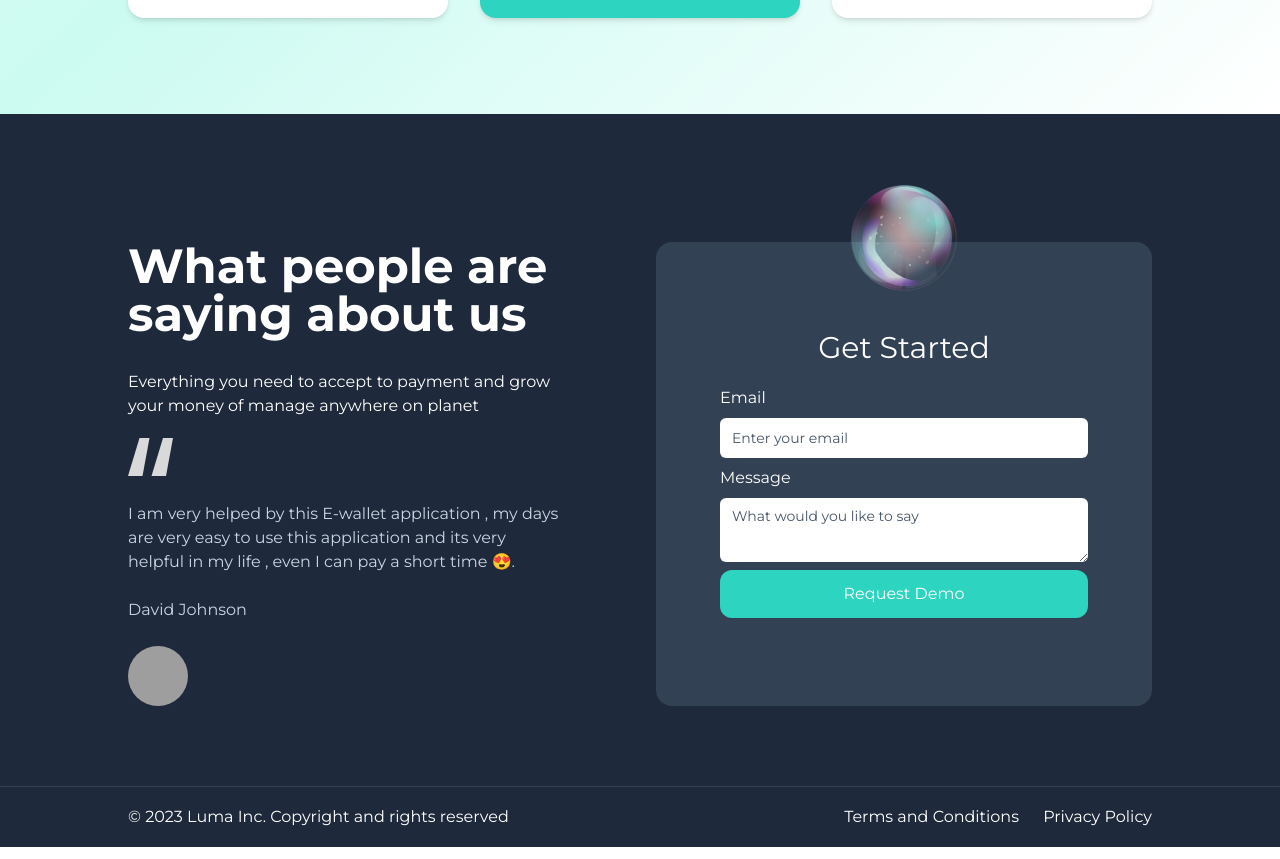
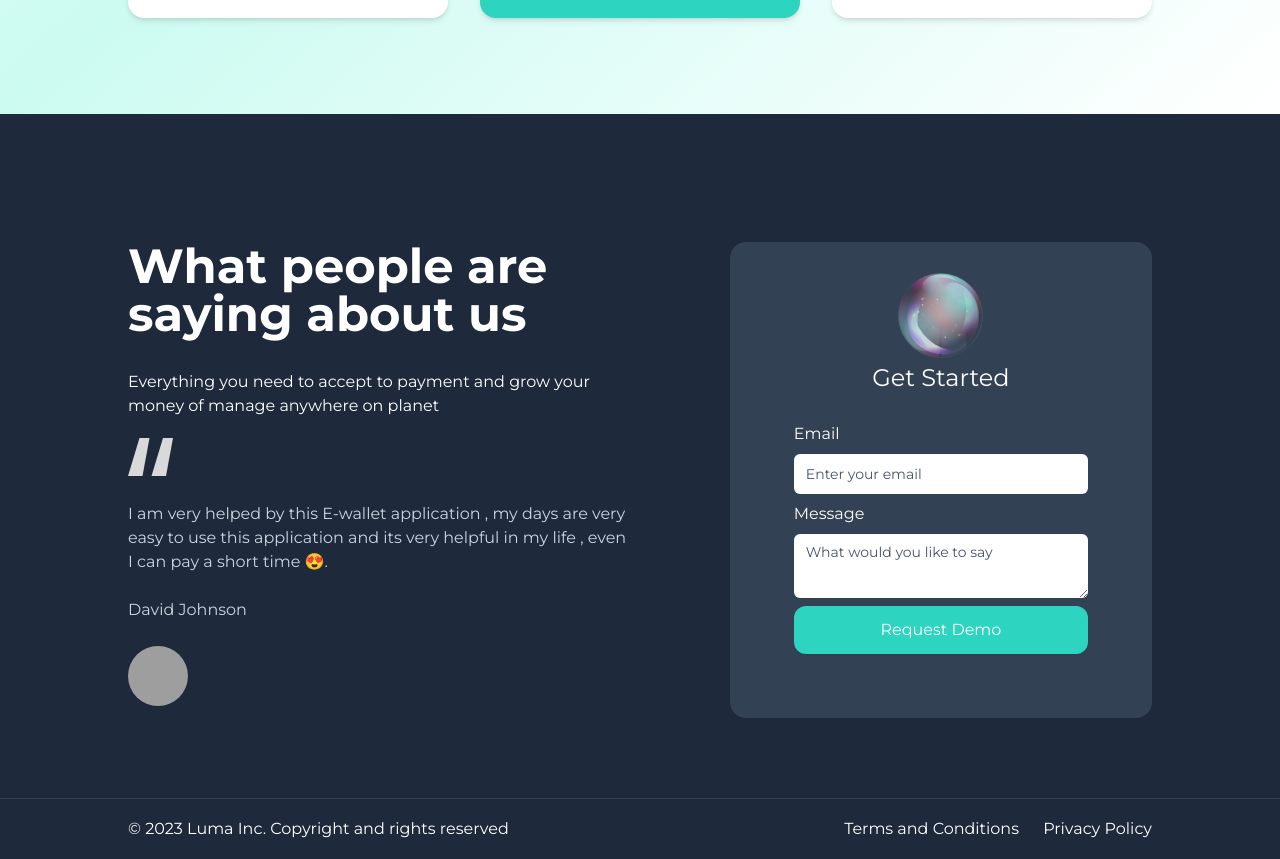
Before and after one commit to danju4rizzl/luma-v1, a Next.js app: page / in a window 1280 px wide. Shown: the part 4129-4988 px from the top of the page. Built offline with nearby package versions, Linux system fonts and the light colour scheme; grey boxes are pictures that could not be loaded.

Commit message:
added entire site responsiveness

```diff
--- a/components/ContactForm.tsx
+++ b/components/ContactForm.tsx
@@ -2,23 +2,23 @@ import { Button } from "@/components"
 
 export default function ContactForm() {
 	return (
-		<form className="grid  mt-5">
+		<form className="grid mt-5">
 			<label htmlFor="email">Email</label>
 			<input
 				name="email"
 				id="email"
 				type="email"
 				placeholder="Enter your email"
-				className=" py-2 px-3 my-2 rounded-md text-black placeholder:text-slate-600 placeholder:text-sm"
+				className="py-2 px-3 my-2 rounded-md text-black placeholder:text-slate-600 placeholder:text-sm"
 			/>
 
 			<label htmlFor="message">Message</label>
 			<textarea
-
 				name="message"
 				id="message"
 				placeholder="What would you like to say"
-				className="w-full py-2 px-3 my-2 rounded-md text-black placeholder:text-slate-600 placeholder:text-sm"
+				className="py-2 px-3 my-2 rounded-md text-black placeholder:text-slate-600 placeholder:text-sm "
+
 			></textarea>
 
 			<Button title="Request Demo" active />
--- a/components/Footer.tsx
+++ b/components/Footer.tsx
@@ -1,14 +1,16 @@
-import { CustomText } from "@/components"
-import Link from "next/link"
+import { CustomText } from "@/components";
+import Link from "next/link";
 
 export default function Footer() {
   return (
-		<footer className="flex justify-between items-center  bg-slate-800 text-white px-32 py-3 border-t border-slate-700">
+    <footer className="p-5 md:py-3 md:px-16 lg:px-32  bg-slate-800 text-white border-t border-slate-700 text-center lg:text-left">
+     <div className="grid md:flex justify-between items-center">
 	 <CustomText text="© 2023 Luma Inc. Copyright and rights reserved" />
-			<div className="space-x-5">
+      <div className="space-x-5 order-first md:order-last">
         <Link href="/">Terms and Conditions</Link>
         <Link href="/"> Privacy Policy</Link>
       </div>
+	 </div>
     </footer>
-	)
+  );
 }
--- a/components/Pricing.tsx
+++ b/components/Pricing.tsx
@@ -74,7 +74,7 @@ export default function Pricing() {
 
   return (
     <div className="grid justify-center">
-      <div className="bg-white rounded-md p-2 shadow-lg mt-10 mb-16 mx-auto">
+      <div className="bg-white rounded-md shadow-lg p-2 mt-10 mb-16 mx-auto">
         <PriceSwitch
           title={`Pay ${MONTHLY}`}
           active={activeSwitch === MONTHLY}
@@ -87,7 +87,7 @@ export default function Pricing() {
         />
       </div>
 
-      <div className="grid lg:grid-cols-3 gap-8 ">
+      <div className="grid lg:grid-cols-3 gap-8">
         {priceCardData.map(
           ({ cardTitle, monthlyPrice, yearlyPrice, cardOffers }, index) => (
             <PricingCard
--- a/components/PricingCard.tsx
+++ b/components/PricingCard.tsx
@@ -35,7 +35,7 @@ export default function PricingCard({
 				))}
 
 				<div className="grid">
-					<Button title={`Get ${title} plan`} active={isPopularPlan} />
+					<Button title={`Get ${title}`} active={isPopularPlan} />
 				</div>
 			</ul>
 		</div>
--- a/components/TestimonialSection.tsx
+++ b/components/TestimonialSection.tsx
@@ -1,11 +1,10 @@
-"use client"
-
 import Image from "next/image"
 import {
 	SectionTitle,
 	CustomText,
 	CustomLottiePlayer,
-	ContactForm
+	ContactForm,
+	SectionContainer
 } from "@/components"
 import quoteImg from "@/public/quote.svg"
 import formLottie from "@/public/lottie-3.json"
@@ -21,8 +20,9 @@ const TestimonialsData = [
 
 export default function TestimonialSection() {
 	return (
-		<section className="px-32 pt-32 pb-20 grid grid-cols-2 gap-8 bg-slate-800 ">
-			<div className="text-white pr-16">
+		<SectionContainer className="pt-32 pb-20 grid lg:flex justify-center gap-x-8 gap-y-20 bg-slate-800">
+
+			<div className="text-white xl:pr-16 text-center lg:text-left">
 				<SectionTitle title="What people are saying about us" />
 
 				<CustomText text="Everything you need to accept to payment and grow your money of manage anywhere on planet" />
@@ -32,6 +32,7 @@ export default function TestimonialSection() {
 						width={45}
 						height={38}
 						alt="testimonial quote"
+						className="hidden md:block"
 					/>
 					{TestimonialsData.map(({ comment, author, photo }, index) => (
 						<div key={index}>
@@ -51,13 +52,14 @@ export default function TestimonialSection() {
 				</div>
 			</div>
 
-			<div className="px-16 pb-16 bg-slate-700  rounded-2xl text-white before:block before:absolute before:inset-0 before:bg-teal-700 before:opacity-30 before:rounded-2xl before:z-[-1] before:p-16 before:w-96  relative">
-				<div className="w-1/2 text-center mx-auto -mt-24">
+			<div className="px-8 pb-8 sm:px-12 sm:pb-12 md:px-16 md:pb-16 bg-slate-700  rounded-2xl text-white">
+				<div className="w-3/4 xl:w-1/2 text-center mx-auto mb-14">
 					<CustomLottiePlayer src={formLottie} />
-					<h4 className="text-3xl ">Get Started</h4>
+					<h4 className="text-2xl -my-7">Get Started</h4>
 				</div>
 				<ContactForm />
 			</div>
-		</section>
+
+		</SectionContainer>
 	)
 }
```
Lines whose indentation alone changed are shown as unchanged.
